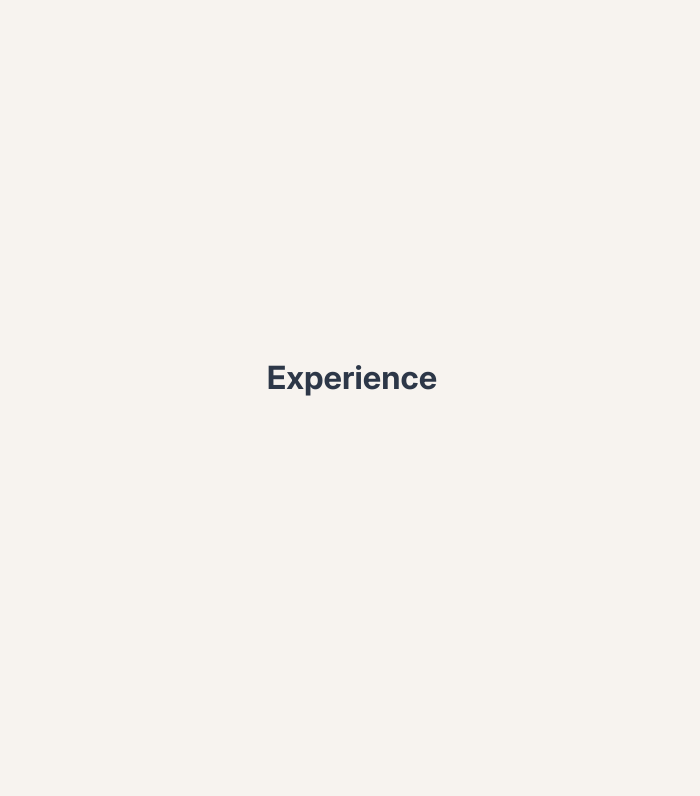
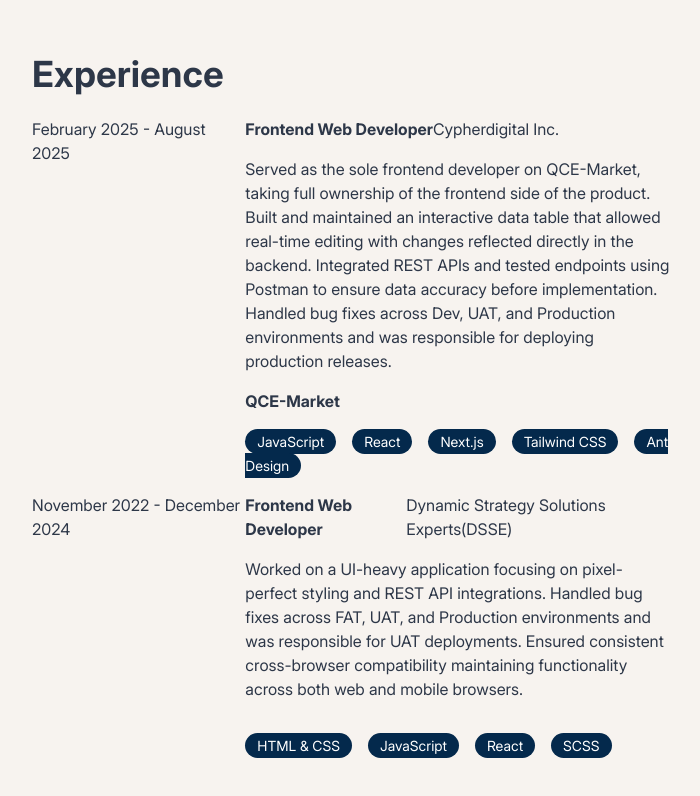
Before and after one commit to TheRealHarvin/portfolio, a React (Vite) app: page / in a window 1280 px wide. Shown: the part 1598-2394 px from the top of the page, without its empty margins (288-988 px from the left). Built offline with nearby package versions, Linux system fonts and the light colour scheme.

Commit message:
Add Experience Page Content

```diff
--- a/src/index.css
+++ b/src/index.css
@@ -17,9 +17,7 @@
 
 * {
   box-sizing: border-box;
-  padding: 0;
   margin: 0;
-  padding-bottom: 1rem;
   color: #2D3748;
 }
 
@@ -35,6 +33,15 @@ body {
   font-family: "Inter-Regular", sans-serif;
 }
 
+h1,
+h2,
+h3,
+h4,h5,
+h6,
+p {
+  padding-bottom: 1rem;
+}
+
 h1 {
   font-family: "Inter-Bold", sans-serif;
   font-size: 2.5rem;
@@ -42,7 +49,7 @@ h1 {
 
 h2 {
   font-family: "Inter-Bold", sans-serif;
-  font-size: 2rem;
+  font-size: 2.25rem;
 }
 
 h3 {
--- a/src/pages/About/index.jsx
+++ b/src/pages/About/index.jsx
@@ -2,7 +2,7 @@ function About() {
   return (
     <div className="flex flex-col justify-center items-center min-h-screen">
       <div className="flex flex-start flex-col w-3/6">
-      <div>
+      <div className="pb-4">
         <span className="text-4xl">Hey I'm <strong>Harvin</strong></span>
       </div>
       <div className="text-base">
--- a/src/pages/Experience/index.jsx
+++ b/src/pages/Experience/index.jsx
@@ -1,10 +1,68 @@
 function Experience() {
+
+  const cypherDigitalStack = [
+    "JavaScript",
+    "React",
+    "Next.js",
+    "Tailwind CSS",
+    "Ant Design",
+  ]
+
+  const dsseStack = [
+    "HTML & CSS",
+    "JavaScript",
+    "React",
+    "SCSS",
+  ]
+
   return (
     <div className="flex flex-col justify-center items-center min-h-screen">
-      <div>
+      <div className="flex flex-start flex-col w-3/6">
         <h2>Experience</h2>
+      </div>
+      <div className="w-3/6">
+        <div className="flex pb-4">
+          <div className="w-2/6"><p>February 2025 - August 2025</p></div>
+          <div className="w-4/6">
+            <header className="flex">
+              <strong>Frontend Web Developer</strong>
+              <p>Cypherdigital Inc.</p>
+            </header>
+            <p>Served as the sole frontend developer on QCE-Market, taking full ownership of the frontend side of the product. Built and maintained an interactive data table that allowed real-time editing with changes reflected directly in the backend. Integrated REST APIs and tested endpoints using Postman to ensure data accuracy before implementation. Handled bug fixes across Dev, UAT, and Production environments and was responsible for deploying production releases.</p>
+            <a href="" className="pb-4"><strong>QCE-Market</strong></a>
+            <div className="pt-4">
+              {cypherDigitalStack.map((item, key) => {
+                return (<span className="pr-4">
+                  <span className="py-1 px-3 rounded-full text-center text-sm" style={{backgroundColor: "#04294C", color: "#fff"}} key={key}>
+                  {item}
+                </span>
+                </span> )
+              })}
+            </div>
+          </div>
+        </div>
+        <div className="flex">
+          <div className="w-2/6">November 2022 - December 2024</div>
+          <div className="w-4/6">
+            <header className="flex">
+              <strong>Frontend Web Developer</strong>
+              <p>Dynamic Strategy Solutions Experts(DSSE)</p>
+            </header>
+            <p>Worked on a UI-heavy application focusing on pixel-perfect styling and REST API integrations. Handled bug fixes across FAT, UAT, and Production environments and was responsible for UAT deployments. Ensured consistent cross-browser compatibility maintaining functionality across both web and mobile browsers.</p>
+            <div className="pt-4">
+              {dsseStack.map((item, key) => {
+                return (<span className="pr-4">
+                  <span className="py-1 px-3 rounded-full text-center text-sm" style={{backgroundColor: "#04294C", color: "#fff"}} key={key}>
+                  {item}
+                </span>
+                </span> )
+              })}
+            </div>
+          </div>
+        </div>
       </div>
     </div>
   );
 }
+
 export default Experience;
--- a/vite.config.js
+++ b/vite.config.js
@@ -6,4 +6,7 @@ import tailwindcss from '@tailwindcss/vite'
 export default defineConfig({
   plugins: [react(), tailwindcss()],
   base: process.env.VITE_BASE_PATH || '/portfolio',
+  server: {
+    allowedHosts: ['immutably-subclavicular-lucas.ngrok-free.dev']
+  }
 })
```
